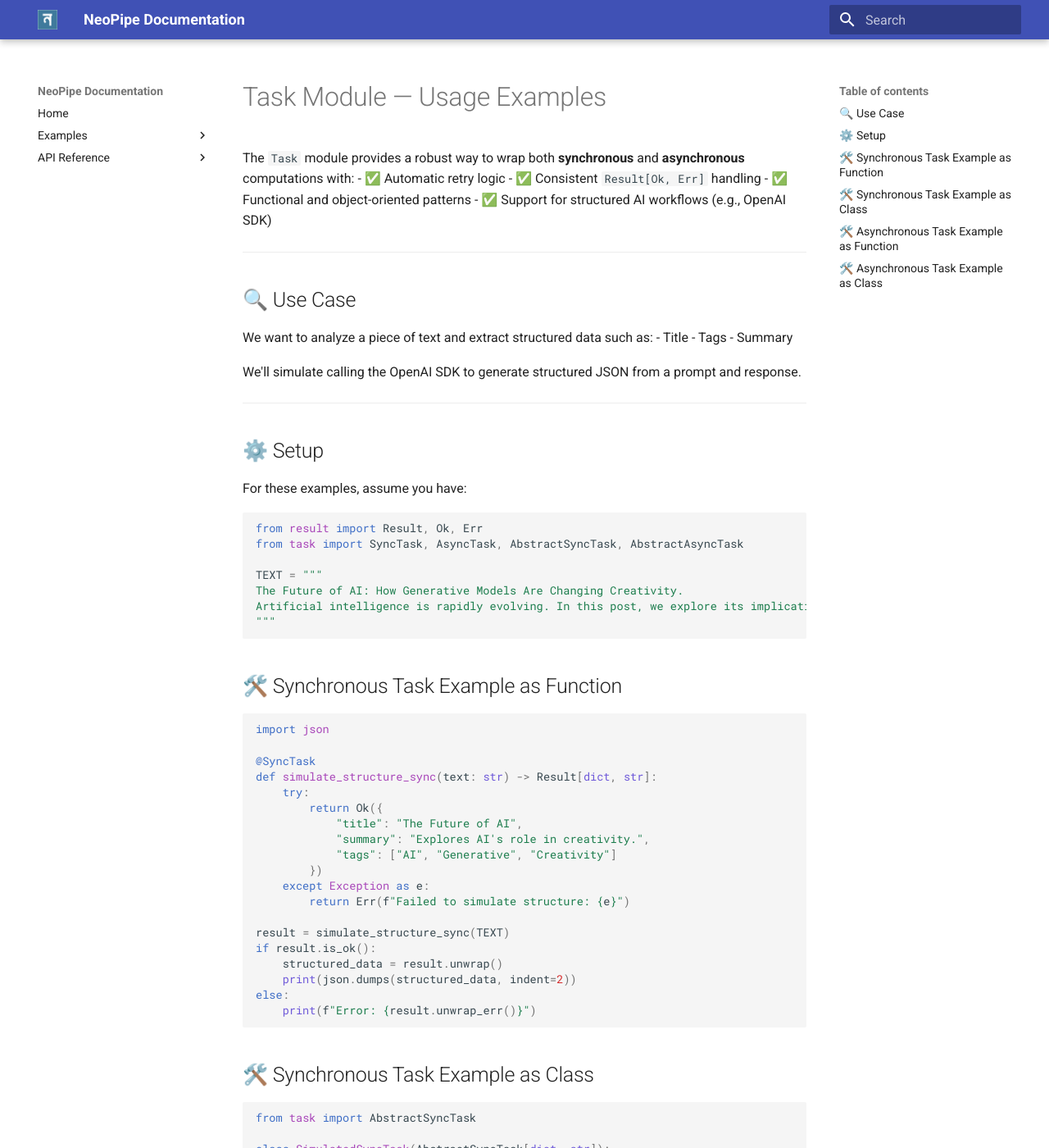
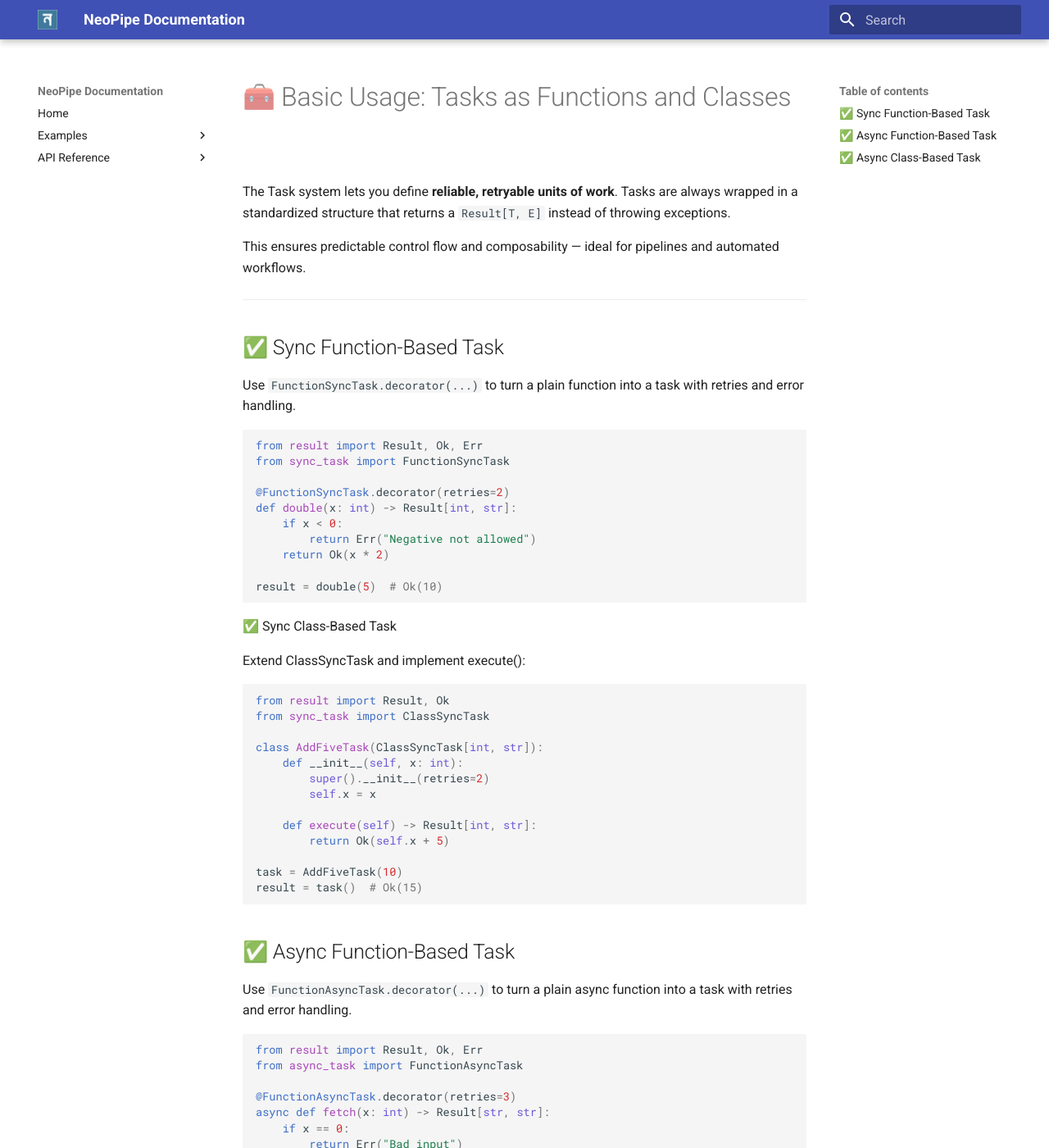
Before and after one commit to MrDataPsycho/neopipe, an MkDocs documentation site: the page built from docs/examples/basic_use_task_module.md, in a window 1280 px wide and 1400 px high. Shown: the whole window at 82% size. Built offline with MkDocs 1.6.1 and Material for MkDocs 9.7.7, drawn with Linux system fonts in a browser that asks for light colours; some of the changed text lies outside the part shown.

Commit message:
Result based task execution is added with sync pipeline

````diff
--- a/docs/examples/basic_use_task_module.md
+++ b/docs/examples/basic_use_task_module.md
@@ -1,160 +1,80 @@
-# Task Module — Usage Examples
+# 🧰 Basic Usage: Tasks as Functions and Classes
 
-The `Task` module provides a robust way to wrap both **synchronous** and **asynchronous** computations with:
-- ✅ Automatic retry logic
-- ✅ Consistent `Result[Ok, Err]` handling
-- ✅ Functional and object-oriented patterns
-- ✅ Support for structured AI workflows (e.g., OpenAI SDK)
+The Task system lets you define **reliable, retryable units of work**. Tasks are always wrapped in a standardized structure that returns a `Result[T, E]` instead of throwing exceptions.
+
+This ensures predictable control flow and composability — ideal for pipelines and automated workflows.
 
 ---
 
-## 🔍 Use Case
+## ✅ Sync Function-Based Task
 
-We want to analyze a piece of text and extract structured data such as:
-- Title
-- Tags
-- Summary
-
-We'll simulate calling the OpenAI SDK to generate structured JSON from a prompt and response.
-
----
-
-## ⚙️ Setup
-
-For these examples, assume you have:
+Use `FunctionSyncTask.decorator(...)` to turn a plain function into a task with retries and error handling.
 
 ```python
 from result import Result, Ok, Err
-from task import SyncTask, AsyncTask, AbstractSyncTask, AbstractAsyncTask
+from sync_task import FunctionSyncTask
 
-TEXT = """
-The Future of AI: How Generative Models Are Changing Creativity.
-Artificial intelligence is rapidly evolving. In this post, we explore its implications in art, music, and writing.
-"""
+@FunctionSyncTask.decorator(retries=2)
+def double(x: int) -> Result[int, str]:
+    if x < 0:
+        return Err("Negative not allowed")
+    return Ok(x * 2)
 
+result = double(5)  # Ok(10)
 ```
 
-## 🛠️ Synchronous Task Example as Function
+✅ Sync Class-Based Task
+
+Extend ClassSyncTask and implement execute():
 
 ```python
-import json
+from result import Result, Ok
+from sync_task import ClassSyncTask
 
-@SyncTask
-def simulate_structure_sync(text: str) -> Result[dict, str]:
-    try:
-        return Ok({
-            "title": "The Future of AI",
-            "summary": "Explores AI's role in creativity.",
-            "tags": ["AI", "Generative", "Creativity"]
-        })
-    except Exception as e:
-        return Err(f"Failed to simulate structure: {e}")
+class AddFiveTask(ClassSyncTask[int, str]):
+    def __init__(self, x: int):
+        super().__init__(retries=2)
+        self.x = x
 
-result = simulate_structure_sync(TEXT)
-if result.is_ok():
-    structured_data = result.unwrap()
-    print(json.dumps(structured_data, indent=2))
-else:
-    print(f"Error: {result.unwrap_err()}")
+    def execute(self) -> Result[int, str]:
+        return Ok(self.x + 5)
+
+task = AddFiveTask(10)
+result = task()  # Ok(15)
 ```
 
-## 🛠️ Synchronous Task Example as Class
+## ✅ Async Function-Based Task
+Use `FunctionAsyncTask.decorator(...)` to turn a plain async function into a task with retries and error handling.
 
 ```python
-from task import AbstractSyncTask
+from result import Result, Ok, Err
+from async_task import FunctionAsyncTask
 
-class SimulatedSyncTask(AbstractSyncTask[dict, str]):
-    def __init__(self, text: str):
-        super().__init__()
-        self.text = text
+@FunctionAsyncTask.decorator(retries=3)
+async def fetch(x: int) -> Result[str, str]:
+    if x == 0:
+        return Err("Bad input")
+    return Ok(f"Data-{x}")
 
-    def run(self) -> Result[dict, str]:
-        return Ok({
-            "title": "The Future of AI",
-            "summary": "Explores AI's role in creativity.",
-            "tags": ["AI", "Generative", "Creativity"]
-        })
-
-task = SimulatedSyncTask(TEXT)
-result = task()
-if result.is_ok():
-    structured_data = result.unwrap()
-    print(json.dumps(structured_data, indent=2))
-else:
-    print(f"Error: {result.unwrap_err()}")
+result = await fetch(42)  # Ok("Data-42")
 ```
 
-## 🛠️ Asynchronous Task Example as Function
+## ✅ Async Class-Based Task
+
+Extend ClassAsyncTask and implement execute():
 
 ```python
-import openai
-from task import AsyncTask
+from result import Result, Ok
+from async_task import ClassAsyncTask
 
-@AsyncTask
-async def extract_structure(text: str) -> Result[dict, str]:
-    try:
-        response = await openai.ChatCompletion.acreate(
-            model="gpt-4",
-            messages=[
-                {"role": "system", "content": "Extract title, summary, and tags from input text. Return JSON."},
-                {"role": "user", "content": text},
-            ]
-        )
-        content = response.choices[0].message.content
-        data = json.loads(content)
-        return Ok(data)
-    except Exception as e:
-        return Err(f"Failed to extract structure: {e}")
+class MultiplyAsyncTask(ClassAsyncTask[int, str]):
+    def __init__(self, val: int):
+        super().__init__(retries=2)
+        self.val = val
 
-async def main():
-    result = await extract_structure(TEXT)
-    if result.is_ok():
-        structured_data = result.unwrap()
-        print(json.dumps(structured_data, indent=2))
-    else:
-        print(f"Error: {result.unwrap_err()}")
+    async def execute(self) -> Result[int, str]:
+        return Ok(self.val * 10)
 
-import asyncio
-asyncio.run(main())
+task = MultiplyAsyncTask(3)
+result = await task()  # Ok(30)
 ```
-
-## 🛠️ Asynchronous Task Example as Class
-
-```python
-from task import AbstractAsyncTask
-
-class ExtractAsyncTask(AbstractAsyncTask[dict, str]):
-    def __init__(self, text: str):
-        super().__init__(retries=2)
-        self.text = text
-
-    async def run(self) -> Result[dict, str]:
-        try:
-            response = await openai.ChatCompletion.acreate(
-                model="gpt-4",
-                messages=[
-                    {"role": "system", "content": "Extract title, summary, and tags. Return JSON."},
-                    {"role": "user", "content": self.text},
-                ]
-            )
-            return Ok(json.loads(response.choices[0].message.content))
-        except Exception as e:
-            return Err(str(e))
-
-async def main():
-    task = ExtractAsyncTask(TEXT)
-    result = await task()
-    if result.is_ok():
-        structured_data = result.unwrap()
-        print(json.dumps(structured_data, indent=2))
-    else:
-        print(f"Error: {result.unwrap_err()}")
-
-import asyncio
-asyncio.run(main())
-```
-
-
-The `Task` module provides a powerful way to handle both synchronous and asynchronous tasks with built-in error handling and retry logic. You can choose between function-based or class-based implementations based on your needs. The examples above demonstrate how to extract structured data from text using both approaches.
-This allows for flexibility in how you design your tasks, making it easier to integrate with existing codebases or frameworks.
-The `Task` module is particularly useful for wrapping SDK calls, such as OpenAI's API, where you may want to handle retries and errors gracefully.
````
Also changed, not shown: 7 other files.
